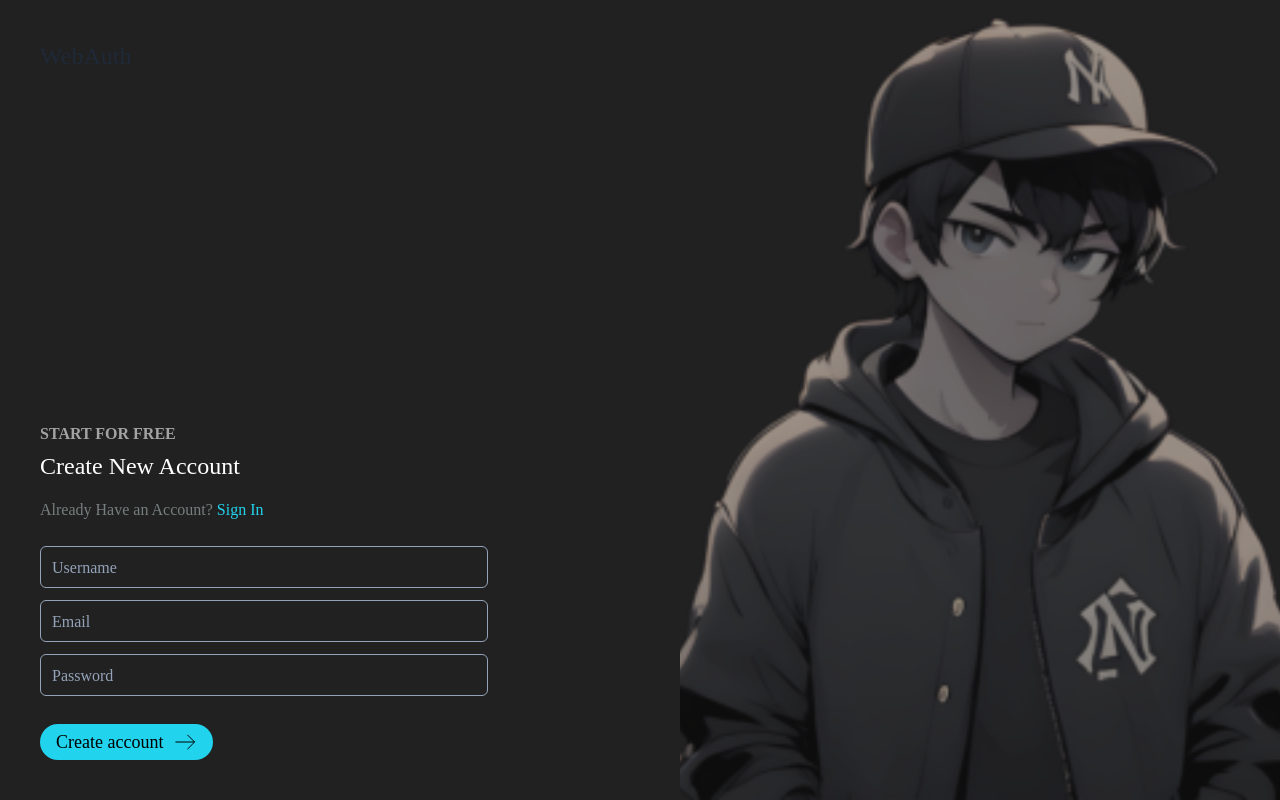
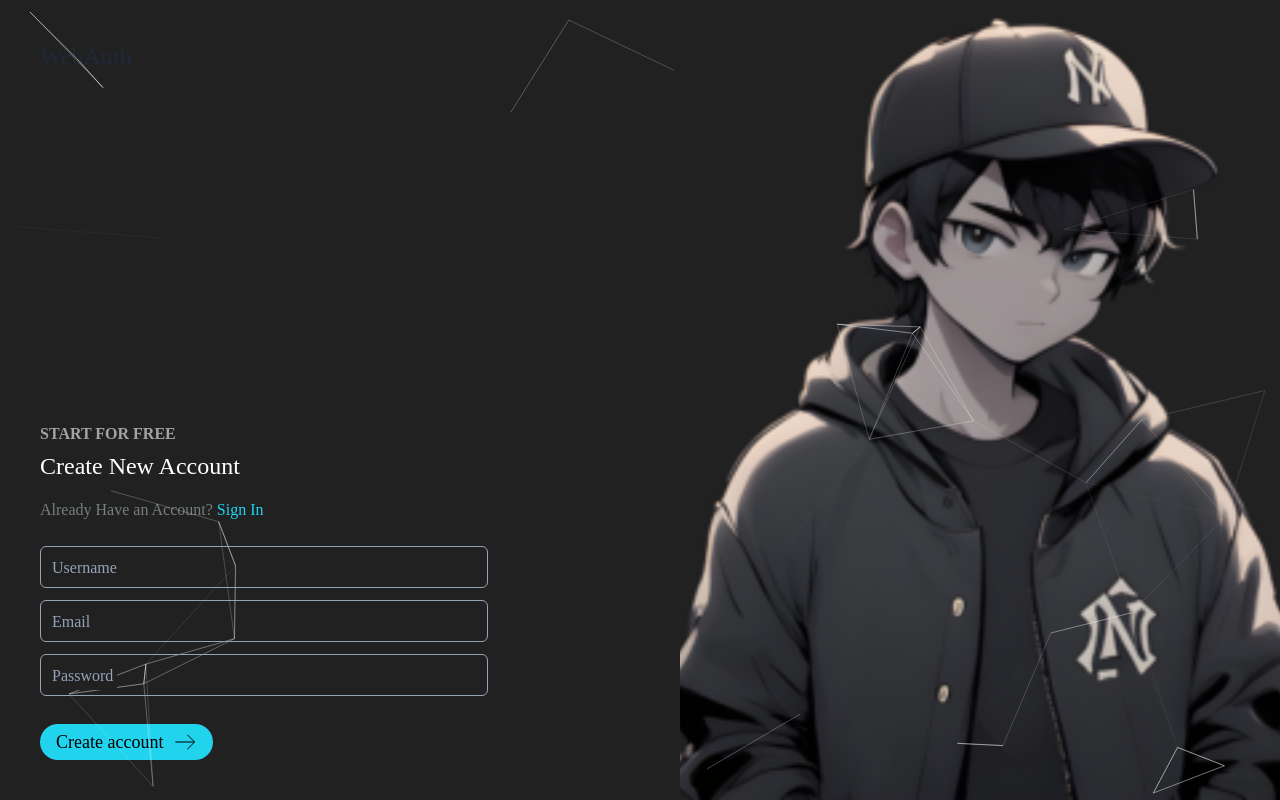
Before and after one commit to SinghAstra/RedisX, a React (Create React App) app in the folder client/: page / in a window 1280 px wide. Built offline with nearby package versions, Linux system fonts and the light colour scheme.

Commit message:
Added particle effect animation

```diff
--- a/client/package.json
+++ b/client/package.json
@@ -6,6 +6,8 @@
     "@testing-library/jest-dom": "^5.17.0",
     "@testing-library/react": "^13.4.0",
     "@testing-library/user-event": "^13.5.0",
+    "@tsparticles/react": "^3.0.0",
+    "@tsparticles/slim": "^3.3.0",
     "react": "^18.2.0",
     "react-dom": "^18.2.0",
     "react-router-dom": "^6.22.3",
--- a/client/src/pages/NotFound.js
+++ b/client/src/pages/NotFound.js
@@ -1,11 +1,103 @@
-import React from "react";
+import React, { useEffect, useState } from "react";
+import Particles, { initParticlesEngine } from "@tsparticles/react";
+import { loadSlim } from "@tsparticles/slim";
 
 const NotFound = () => {
+  const [init, setInit] = useState(false);
+
+  useEffect(() => {
+    initParticlesEngine(async (engine) => {
+      await loadSlim(engine);
+    }).then(() => {
+      setInit(true);
+    });
+  }, []);
+  const particlesLoaded = (container) => {
+    console.log(container);
+  };
+
   return (
-    <div className="h-screen bg-slate-400 flex items-center flex-col justify-center gap-40">
-      {/* <h1 className="text-3xl font-mono text-black tracking-wide">Not Found</h1> */}
-      <div className="inline-block bg-yellow-400">inline block</div>
-      <div className="block bg-green-400">block</div>
+    <div>
+      {init && (
+        <Particles
+          id="tsparticles"
+          particlesLoaded={particlesLoaded}
+          options={{
+            background: {
+              color: {
+                value: "black",
+              },
+            },
+            fpsLimit: 120,
+            interactivity: {
+              events: {
+                onClick: {
+                  enable: true,
+                  mode: "push",
+                },
+                onHover: {
+                  enable: true,
+                  mode: "repulse",
+                },
+                resize: true,
+              },
+              modes: {
+                push: {
+                  quantity: 4,
+                },
+                repulse: {
+                  distance: 200,
+                  duration: 0.4,
+                },
+              },
+            },
+            particles: {
+              color: {
+                value: "",
+              },
+              links: {
+                color: "#ffffff",
+                distance: 150,
+                enable: true,
+                opacity: 0.5,
+                width: 1,
+              },
+              move: {
+                direction: "none",
+                enable: true,
+                outModes: {
+                  default: "bounce",
+                },
+                random: false,
+                speed: 6,
+                straight: false,
+              },
+              number: {
+                density: {
+                  enable: true,
+                  area: 800,
+                },
+                value: 80,
+              },
+              opacity: {
+                value: 0.5,
+              },
+              shape: {
+                type: "circle",
+              },
+              size: {
+                value: { min: 1, max: 5 },
+              },
+            },
+            detectRetina: true,
+          }}
+        ></Particles>
+      )}
+      <div className="h-screen flex items-center flex-col justify-center gap-40 z-50">
+        <h1 className="text-3xl font-mono text-black tracking-wide">
+          Not Found
+        </h1>
+      </div>
     </div>
   );
 };
--- a/client/src/pages/Register/Register.css
+++ b/client/src/pages/Register/Register.css
@@ -5,7 +5,8 @@
   width: 100%;
   height: 100%;
   object-fit: cover;
-  opacity: 0.6;
+  /* opacity: 0.6; */
+  z-index: 50;
 }
 .data-input {
   border: 0.5px solid rgb(148 163 184);
@@ -37,6 +38,11 @@
   }
 }
 
+.anime-container {
+  /* background-color: black; */
+  /* z-index: 50; */
+}
+
 .data-input:not(:placeholder-shown) ~ .data-label {
   top: -12px;
   font-size: 13px;
--- a/client/src/pages/Register/Register.js
+++ b/client/src/pages/Register/Register.js
@@ -1,9 +1,99 @@
-import React from "react";
+import React, { useEffect, useState } from "react";
 import "./Register.css";
 import { Link } from "react-router-dom";
+import Particles, { initParticlesEngine } from "@tsparticles/react";
+import { loadSlim } from "@tsparticles/slim";
 
 const Register = () => {
+  const [init, setInit] = useState(false);
+
+  useEffect(() => {
+    initParticlesEngine(async (engine) => {
+      await loadSlim(engine);
+    }).then(() => {
+      setInit(true);
+    });
+  }, []);
+  const particlesLoaded = (container) => {
+    console.log(container);
+  };
   return (
+    <div>
+      {init && (
+        <Particles
+          id="tsparticles"
+          particlesLoaded={particlesLoaded}
+          options={{
+            background: {
+              color: {
+                value: "black",
+              },
+            },
+            fpsLimit: 120,
+            interactivity: {
+              events: {
+                onClick: {
+                  enable: true,
+                  mode: "push",
+                },
+                onHover: {
+                  enable: true,
+                  mode: "repulse",
+                },
+                resize: true,
+              },
+              modes: {
+                push: {
+                  quantity: 4,
+                },
+                repulse: {
+                  distance: 200,
+                  duration: 0.4,
+                },
+              },
+            },
+            particles: {
+              color: {
+                value: "",
+              },
+              links: {
+                color: "#ffffff",
+                distance: 150,
+                enable: true,
+                opacity: 0.5,
+                width: 1,
+              },
+              move: {
+                direction: "none",
+                enable: true,
+                outModes: {
+                  default: "bounce",
+                },
+                random: false,
+                speed: 6,
+                straight: false,
+              },
+              number: {
+                density: {
+                  enable: true,
+                  area: 800,
+                },
+                value: 80,
+              },
+              opacity: {
+                value: 0.5,
+              },
+              shape: {
+                type: "circle",
+              },
+              size: {
+                value: { min: 1, max: 5 },
+              },
+            },
+            detectRetina: true,
+          }}
+        />
+      )}
       <div className="register-container h-screen flex">
         <div className="form-data flex-1 p-10 flex items-start justify-between flex-col">
           <div>
@@ -55,8 +145,13 @@ const Register = () => {
             </form>
           </div>
         </div>
-      <div className="flex-1 anime-container">
-        <img src={"./img/anime.png"} alt="anime" className="anime-image" />
+        <div className="flex-1 anime-container ">
+          <img
+            src={"./img/anime.png"}
+            alt="anime"
+            className="anime-image z-20"
+          />
+        </div>
       </div>
     </div>
   );
```
Also changed, not shown: 1 other file (tests, documents, lock files or other folders). Lines whose indentation alone changed are shown as unchanged.
